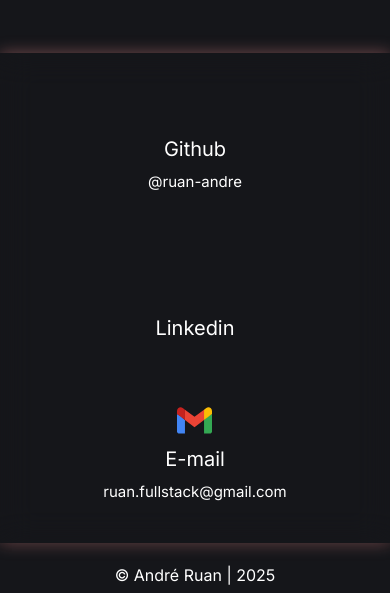
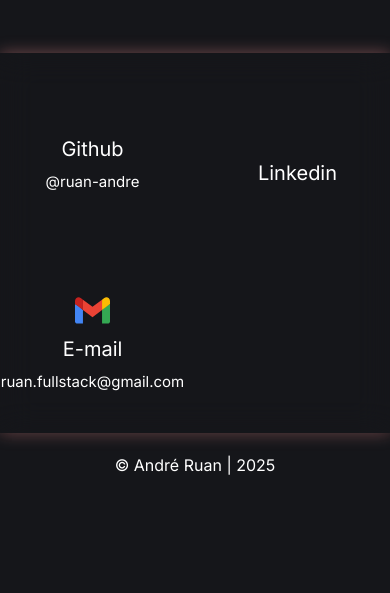
Before and after one commit to Ruan-andre/projeto-portfolio, a Next.js app: page /projects/academics in a window 390 px wide. Shown: the part 599-1192 px from the top of the page. After the commit the page ends 1096 px from the top, so only its background shows below. Built offline with nearby package versions, Linux system fonts and the light colour scheme; no server answers; some icons are missing.

Commit message:
Feat: Adiciona novo componente que utiliza o swiper para exibir os tipos de projetos e seu css

```diff
--- a/src/app/globals.css
+++ b/src/app/globals.css
@@ -40,7 +40,7 @@ body {
   }
 
   .home-title {
-    @apply text-[4rem] pl-[4rem] pb-[4rem] font-semibold text-center;
+    @apply text-[4rem] pl-[4rem] font-semibold text-center;
   }
 
   .hero {
@@ -67,16 +67,16 @@ body {
   }
 
   .project-type-card-container {
-    @apply max-[1200px]:flex flex-col max-[1200px]:items-center;
+    @apply max-[1200px]:flex flex-col;
   }
   .project-type-card-container > div {
-    @apply max-[1200px]:flex-col max-[1200px]:items-center max-[1200px]:w-[70%]  max-md:w-[80%];
+    @apply max-[1200px]:flex-col max-[1200px]:items-center  max-md:w-[100%];
   }
   .project-type-card-container > div > a {
     @apply max-[1200px]:h-[35rem] max-[1200px]:w-[100%];
   }
   .project-type-card {
-    @apply flex flex-col gap-y-[1.5rem] min-lg:w-[33%] border-8 bg-gray-900 border-gray-900 rounded-[4rem] backdrop-blur-lg shadow-lg shadow-black/100;
+    @apply flex flex-col min-lg:w-[95%] min-lg:h-[75%] max-lg:h-[80%] border-8 bg-gray-900 border-gray-900 rounded-[4rem] backdrop-blur-lg shadow-lg shadow-black/100 cursor-grab active:cursor-grabbing;
   }
 
   .skills-container {
@@ -242,7 +242,41 @@ body {
   }
 
   .contacts {
-    @apply flex items-center justify-center gap-[17rem] p-[4rem] max-md:gap-[10rem] max-sm:flex-col max-sm:gap-[6rem];
+    @apply flex items-center justify-center gap-[17rem] p-[4rem] max-md:gap-[10rem] max-sm:grid max-sm:grid-cols-2 /*max-sm:gap-[6rem]*/;
+  }
+
+  .swiper {
+    width: 100% !important;
+    max-height: 700px !important;
+    overflow: visible !important;
+    @apply max-sm:!overflow-hidden;
+  }
+
+  .swiper-slide {
+    display: flex !important;
+    justify-content: center !important;
+    align-items: center !important;
+    /* @apply max-md:!w-[100%]; */
+  }
+
+  .swiper-scrollbar {
+    height: 13px !important;
+    background-color: rgba(0, 0, 0, 0.4) !important;
+  }
+
+  .swiper-scrollbar-drag {
+    background-color: var(--special-color) !important;
+    border-radius: 10px;
+  }
+
+  .swiper-disabled {
+    display: flex;
+    flex-direction: column;
+  }
+
+  .swiper-disabled .swiper-slide {
+    width: 100% !important;
+    margin: 0 !important;
   }
 }
 
--- /dev/null
+++ b/src/components/GenericCarousel/index.tsx
@@ -0,0 +1,35 @@
+import { Swiper, SwiperSlide } from "swiper/react";
+import { Autoplay, Scrollbar } from "swiper/modules";
+import "swiper/css";
+import "swiper/css/scrollbar";
+
+const GenericCarousel = ({ children }: { children: React.ReactNode[] }) => {
+  return (
+    <Swiper
+      modules={[Scrollbar, Autoplay]}
+      grabCursor={true}
+      freeMode={{ enabled: false, sticky: false }}
+      centeredSlides={true}
+      spaceBetween={10}
+      autoplay={{ delay: 2000, pauseOnMouseEnter: true }}
+      breakpoints={{
+        768: {
+          slidesPerView: 2,
+          centeredSlides: false,
+        },
+        320: {
+          slidesPerView: "auto",
+        },
+      }}
+      scrollbar={{ draggable: true, enabled: true }}
+    >
+      {children.map((child, index) => (
+        <SwiperSlide key={index} className="rounded-full">
+          {child}
+        </SwiperSlide>
+      ))}
+    </Swiper>
+  );
+};
+
+export default GenericCarousel;
```
